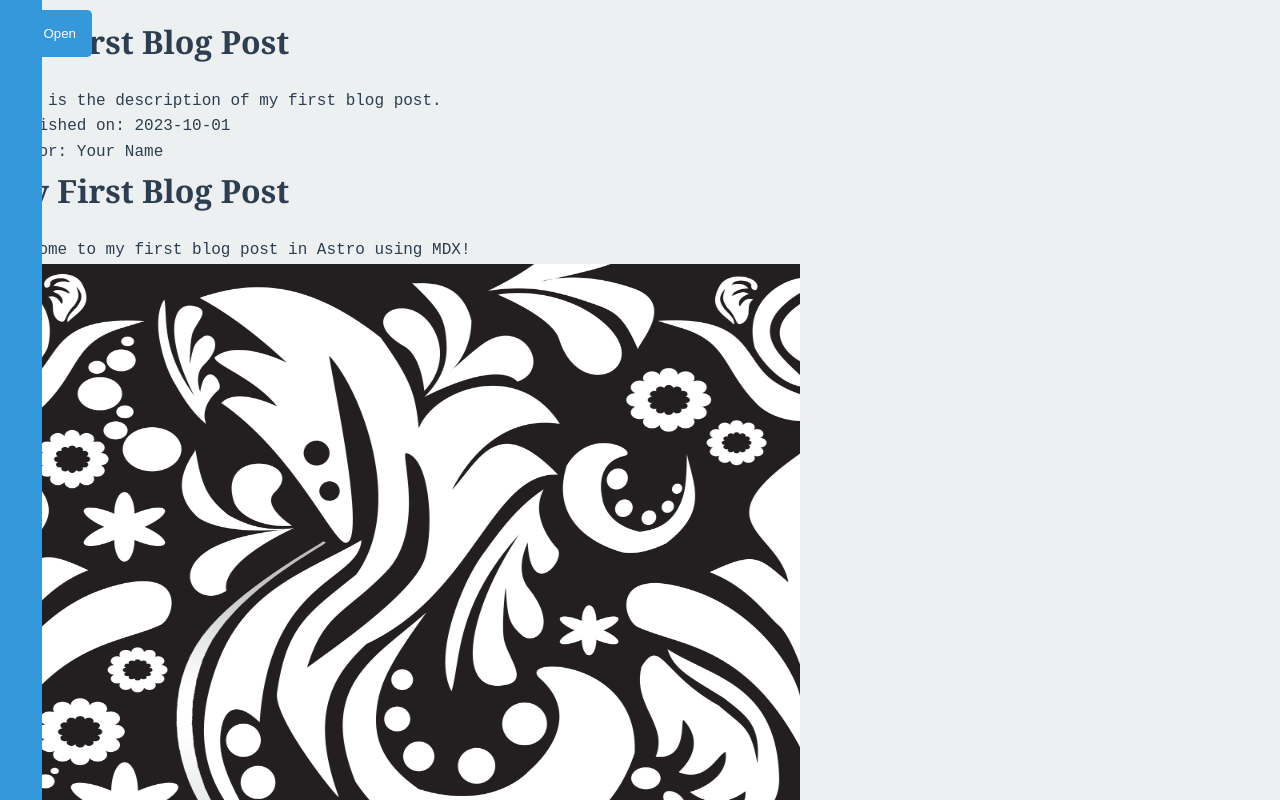
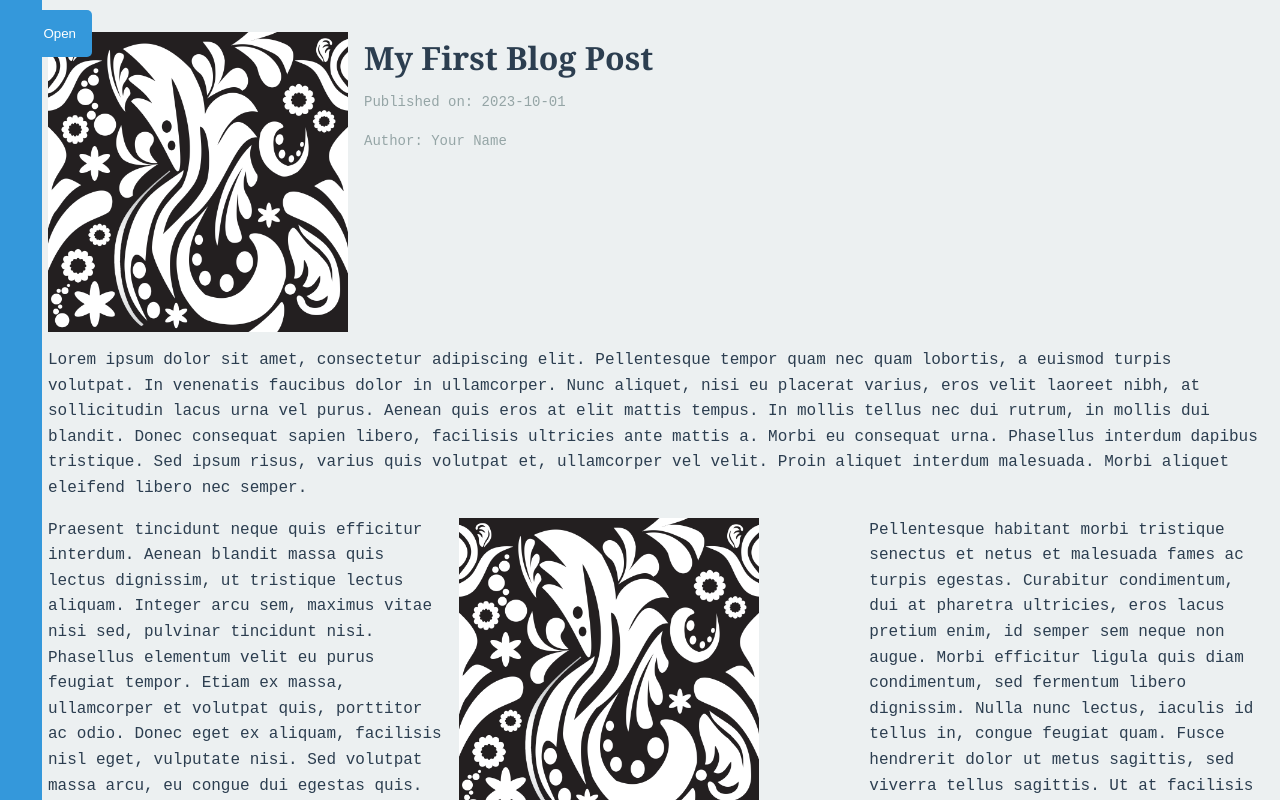
Before and after one commit to Stimsims/stimsims-website-2, an Astro site: page /posts/my-first-blog-post in a window 1280 px wide. Built offline with nearby package versions, Linux system fonts and the light colour scheme; Astro itself is replaced by a stand-in of ours.

Commit message:
added blog styles

```diff
--- a/src/content/posts/my-first-post.mdx
+++ b/src/content/posts/my-first-post.mdx
@@ -7,13 +7,18 @@ author: "Your Name"
 cover: "./images/wallpaperbw.png"
 coverAlt: "Description of the image"
 ---
-
-# My First Blog Post
-
-Welcome to my first blog post in Astro using MDX!
-
-
 import { Image } from 'astro:assets';
 import cover from  "images/wallpaperbw.png";
 
-<Image src={cover} alt="Description of the image" width={800} height={600} />
+
+
+<div class="post-row">
+Lorem ipsum dolor sit amet, consectetur adipiscing elit. Pellentesque tempor quam nec quam lobortis, a euismod turpis volutpat. In venenatis faucibus dolor in ullamcorper. Nunc aliquet, nisi eu placerat varius, eros velit laoreet nibh, at sollicitudin lacus urna vel purus. Aenean quis eros at elit mattis tempus. In mollis tellus nec dui rutrum, in mollis dui blandit. Donec consequat sapien libero, facilisis ultricies ante mattis a. Morbi eu consequat urna. Phasellus interdum dapibus tristique. Sed ipsum risus, varius quis volutpat et, ullamcorper vel velit. Proin aliquet interdum malesuada. Morbi aliquet eleifend libero nec semper.
+</div>
+
+
+<div class="post-columns">
+Praesent tincidunt neque quis efficitur interdum. Aenean blandit massa quis lectus dignissim, ut tristique lectus aliquam. Integer arcu sem, maximus vitae nisi sed, pulvinar tincidunt nisi. Phasellus elementum velit eu purus feugiat tempor. Etiam ex massa, ullamcorper et volutpat quis, porttitor ac odio. Donec eget ex aliquam, facilisis nisl eget, vulputate nisi. Sed volutpat massa arcu, eu congue dui egestas quis. Donec pulvinar, dui non pharetra vulputate, sem nunc pharetra libero, rutrum vulputate felis urna pretium nibh. Duis vulputate quam vel pellentesque interdum. Curabitur finibus dolor justo, et ultricies nunc molestie id. Sed vitae purus turpis. Ut a sem nisi. Donec posuere libero ac tellus gravida, vitae molestie nibh convallis. Pellentesque habitant morbi tristique senectus et netus et malesuada fames ac turpis egestas. Nulla hendrerit ultricies augue, in euismod lorem rutrum ut. Vivamus at nibh ut justo aliquet dictum.
+<Image class="post-image" src={cover} alt="Description of the image" width={300} />
+Pellentesque habitant morbi tristique senectus et netus et malesuada fames ac turpis egestas. Curabitur condimentum, dui at pharetra ultricies, eros lacus pretium enim, id semper sem neque non augue. Morbi efficitur ligula quis diam condimentum, sed fermentum libero dignissim. Nulla nunc lectus, iaculis id tellus in, congue feugiat quam. Fusce hendrerit dolor ut metus sagittis, sed viverra tellus sagittis. Ut at facilisis leo, at aliquam leo. Integer lacinia mauris et ante sagittis, at malesuada mauris malesuada. Donec interdum metus tellus, quis laoreet leo laoreet id. Sed pellentesque velit eget sagittis scelerisque. Donec sed nisl magna. Nam placerat, metus sed rhoncus efficitur, enim risus maximus enim, id laoreet eros lorem vitae metus. Suspendisse sit amet velit quam. Sed varius urna ut vulputate vulputate.
+</div>
--- a/src/pages/posts/[slug].astro
+++ b/src/pages/posts/[slug].astro
@@ -19,9 +19,92 @@ const { Content } = await post.render();
 ---
 
 <Layout title={post.data.title}>
-  <h1>{post.data.title}</h1>
-  <p>{post.data.description}</p>
-  <p>Published on: {post.data.pubDate}</p>
-  <p>Author: {post.data.author}</p>
-  <Content />
+  <div class="post-container">
+    <div class="post-header">
+      {post.data.cover && <img src={post.data.cover.src} alt={post.data.coverAlt || 'Cover image'} class="post-image" />}
+      <div class="post-info">
+        <h1 class="post-title">{post.data.title}</h1>
+        <p class="post-date">Published on: {post.data.pubDate}</p>
+        <p class="post-author">Author: {post.data.author}</p>
+      </div>
+
+    </div>
+    <Content />
+  </div>
 </Layout>
+
+<style is:global>
+  .post-container {
+    padding: 1rem;
+    padding-left: 3rem; /* Add padding to the left to account for the minimized sidebar */
+  }
+
+  .post-header {
+    display: flex;
+    flex-direction: column-reverse;
+    align-items: center;
+    margin-bottom: 1rem;
+  }
+
+  .post-image {
+    width: 100%;
+    height: auto;
+    max-width: 300px;
+    margin-bottom: 1rem;
+  }
+
+  .post-info {
+    text-align: center;
+  }
+
+  .post-title {
+    font-size: 2rem;
+    margin-bottom: 0.5rem;
+  }
+
+  .post-date, .post-author {
+    font-size: 0.875rem;
+    color: var(--color-muted);
+    margin-bottom: 1rem;
+  }
+
+  @media (min-width: 600px) {
+    .post-header {
+      flex-direction: row;
+      align-items: flex-start;
+    }
+
+    .post-image {
+      margin-right: 1rem;
+      margin-bottom: 0;
+    }
+
+    .post-info {
+      text-align: left;
+    }
+  }
+
+  .post-row{
+    width:100%;
+    margin-top: 1rem;
+    margin-bottom: 1rem;
+  }
+
+  .post-columns {
+    display: grid;
+    grid-template-columns: repeat(1, 1fr);
+    gap: 1rem;
+  }
+
+  @media (min-width: 600px) {
+    .post-columns {
+      grid-template-columns: repeat(2, 1fr);
+    }
+  }
+
+  @media (min-width: 900px) {
+    .post-columns {
+      grid-template-columns: repeat(3, 1fr);
+    }
+  }
+</style>
```
